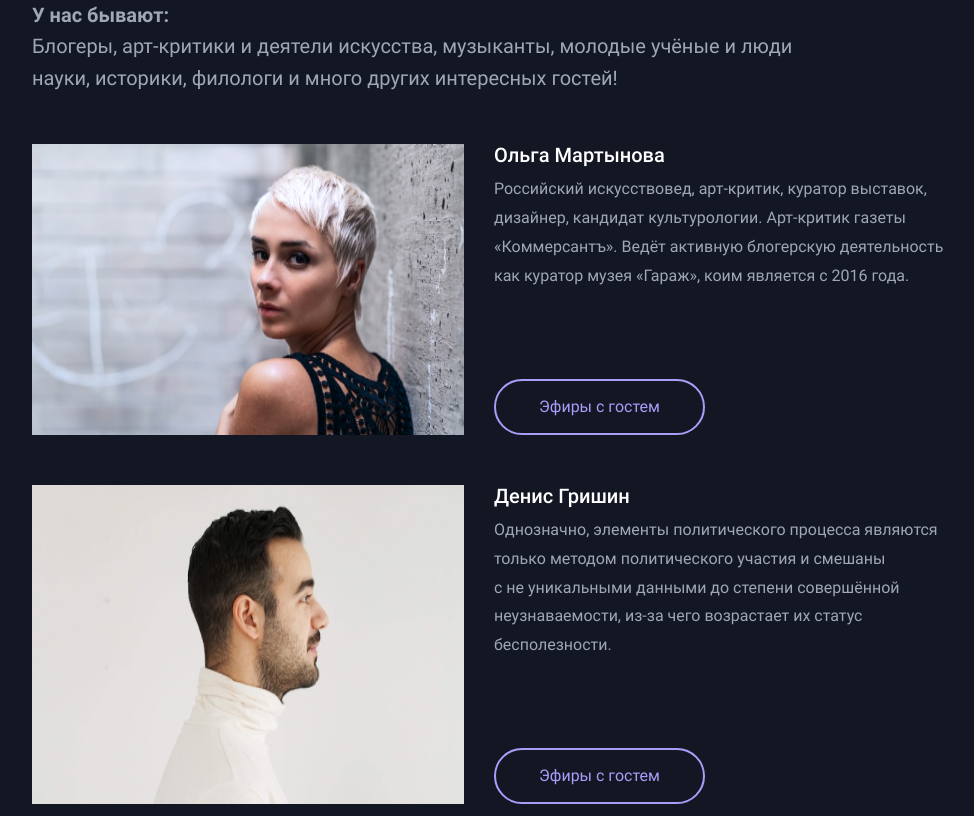
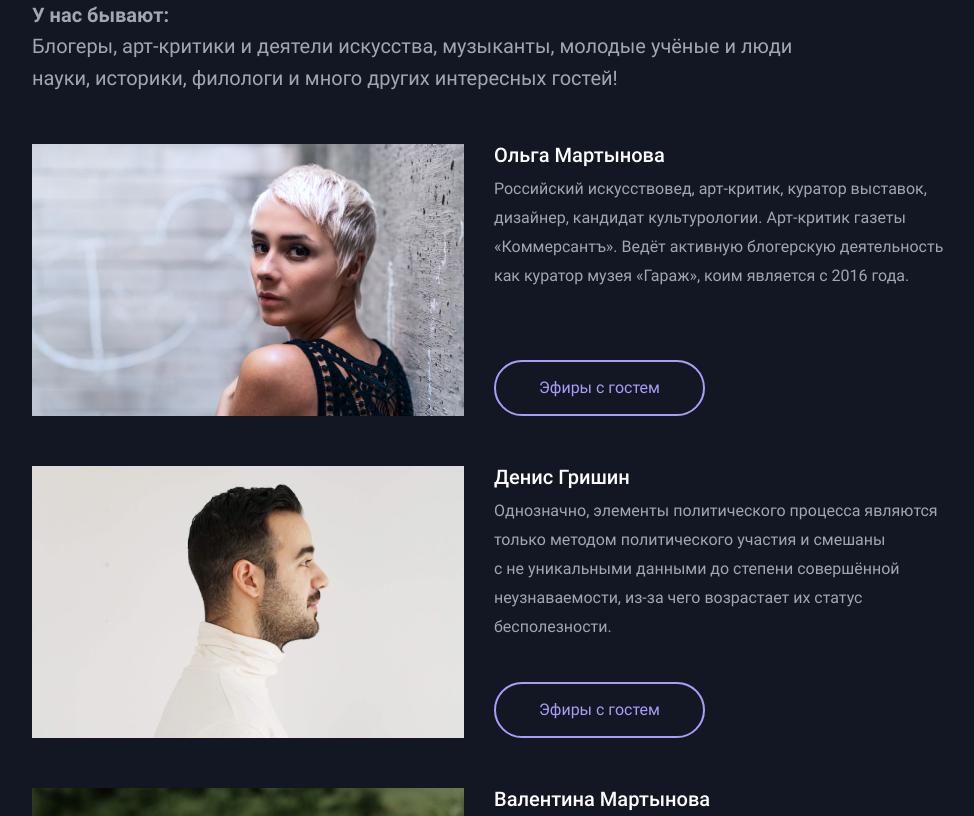
Before and after one commit to Esm322/w-wave-layout, a website built with webpack: page src/index.html in a window 1280 px wide. Shown: the part 2356-3172 px from the top of the page, without its empty margins (53-1027 px from the left). Built offline with nearby package versions, Linux system fonts and the light colour scheme; files whose address does not match are found by name.

Commit message:
remade section guests

```diff
--- a/src/styles/style.scss
+++ b/src/styles/style.scss
@@ -357,16 +357,21 @@ body {
     color: $text_gray-color;
   }
 
+  .guests__list{
+    width: 920px;
+
     .list__item {
       display: flex;
-    width: 920px;
 
       .list__item-img {
         margin-right: 30px;
       }
 
+      .list__item-content-wrapper {
+        display: flex;
+        flex-direction: column;
+
         .list__item-name {
-      display: block;
           margin-bottom: 8px;
           font-weight: 500;
           font-size: 20px;
@@ -374,7 +379,7 @@ body {
         }
 
         .list__item-text {
-      margin-bottom: 88px;
+          margin-bottom: auto;
           font-weight: 400;
           font-size: 16px;
           line-height: 180%;
@@ -382,10 +387,12 @@ body {
         }
 
         .list__item-btn {
+          align-self: flex-start;
           border: 2px solid $primary_light-color;
           border-radius: 77px;
           padding: 17px 43px;
           color: $primary_light-color;
+        }
       }
     }
 
@@ -393,3 +400,4 @@ body {
       margin-bottom: 50px;
     }
   }
+}
```
Lines whose indentation alone changed are shown as unchanged.
